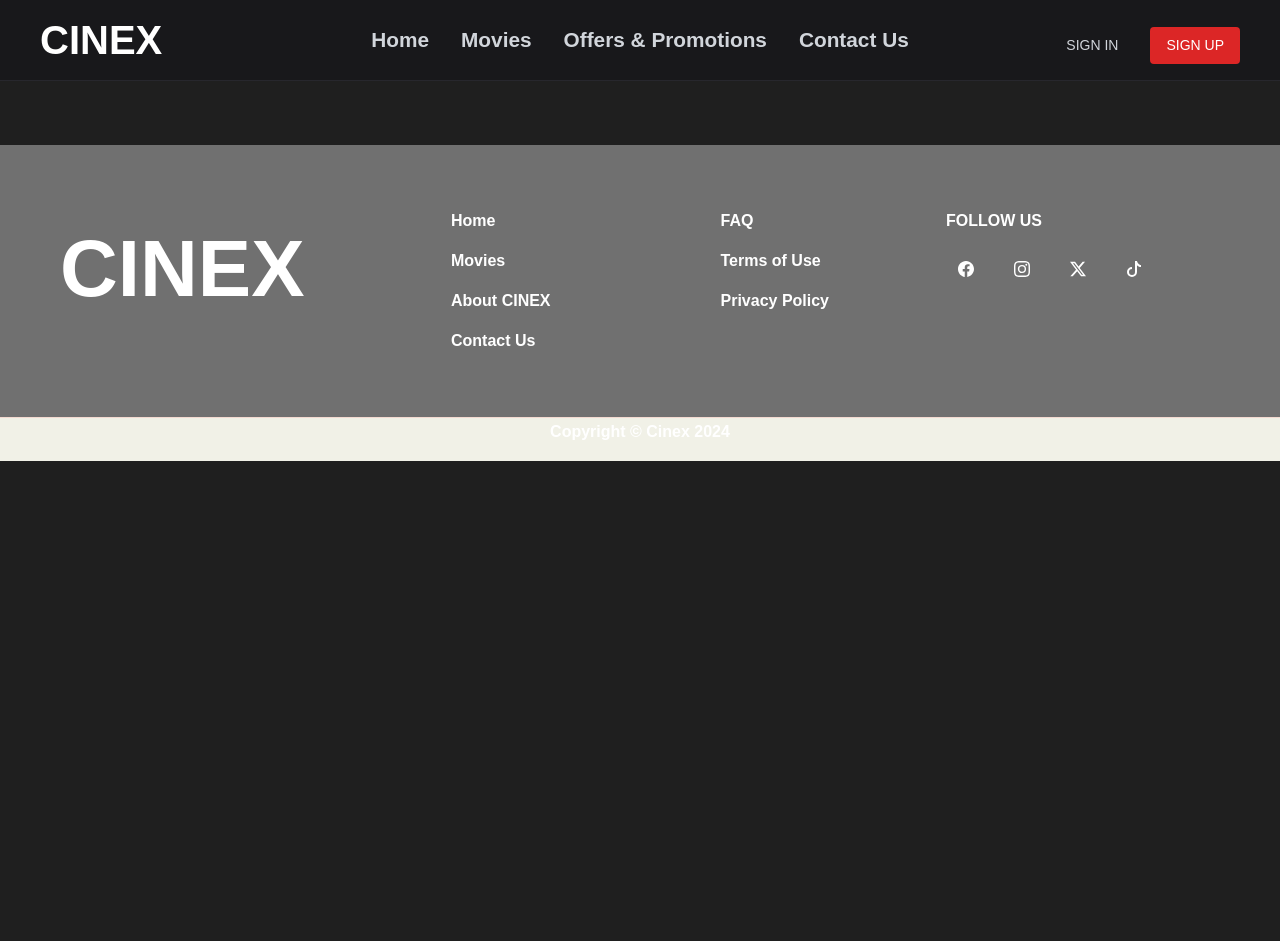
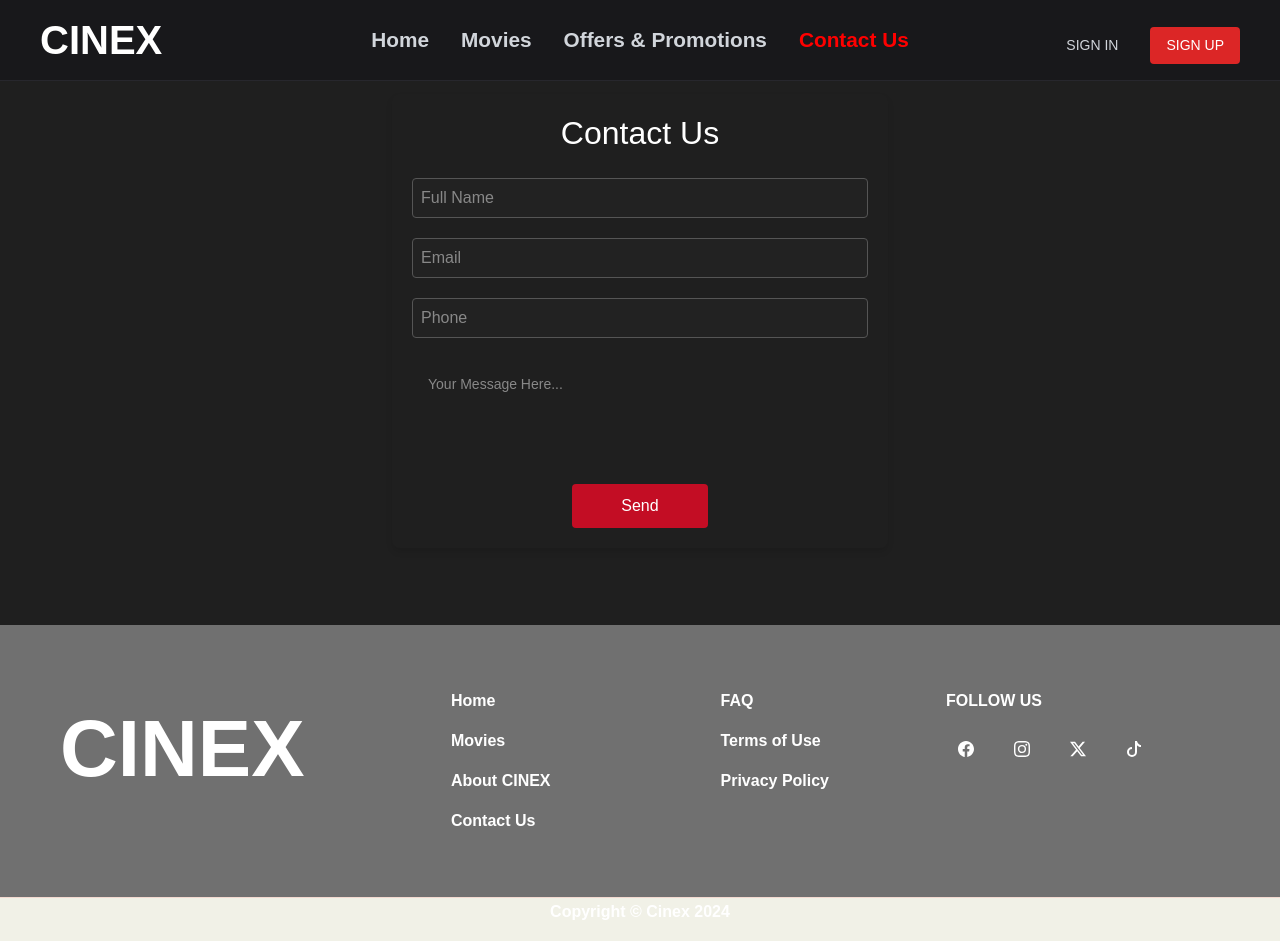
Before and after one commit to kisarasandes1122/CinexMovieBooking, a React (Vite) app: page /Contactus in a window 1280 px wide. Before the commit the page ends 800 px from the top, so only its background shows below. Built offline with nearby package versions, Linux system fonts and the light colour scheme.

Commit message:
update contact us

```diff
--- a/src/App.jsx
+++ b/src/App.jsx
@@ -10,6 +10,7 @@ import SignInform from './components/SignInform/SignIn';
 import SeatSelection from './components/MovieSelectionPage/SeatSelection';
 import Header from './components/Yokis/Header';
 import AdminSignIn from './Pages/AdminSignIn';
+import ContactUS from './components/ContactUS/Contactus';
 import Moviemanagement from './Pages/Moviemanagement';
 import TheatreManage from './components/TheatreManage/TheatreManage';
 import AdminDash from './components/AdminDashboard/AdminDash';
@@ -34,6 +35,7 @@ const App = () => {
             <Route path="/Moviemanagement" element={<Moviemanagement />} />
             <Route path="/TheatreManage" element={<TheatreManage/>}/>
             <Route path="/payment" element={<Payments/>}/>
+            <Route path="/Contactus" element={<ContactUS/>}/>
           </Routes>
           <Footer/>
         </div>
--- /dev/null
+++ b/src/components/ContactUS/Contactus.css
@@ -0,0 +1,83 @@
+.contactus-form {
+    display: flex;
+    justify-content: center;
+    align-items: center;
+    height: 60vh;
+    padding: 20px;
+  }
+
+  .form-container {
+    padding: 20px;
+    width: 40%;
+    box-shadow: 0 4px 6px rgba(0, 0, 0, 0.1);
+    text-align: center;
+    border-radius: 8px;
+  }
+
+  h2 {
+    margin-bottom: 20px;
+    color: #ffffff;
+  }
+
+  form {
+    display: flex;
+    flex-direction: column;
+  }
+
+  input, textarea {
+    margin-bottom: 15px;
+    padding: 10px;
+    font-size: 16px;
+    border: 1px solid #ccc;
+    border-radius: 4px;
+    background-color: #ffffff;
+  }
+
+  textarea {
+    resize: none;
+    height: 100px;
+  }
+
+  .button-cus {
+    background-color: #c30d24;
+    color: white;
+    padding: 10px;
+    border: none;
+    border-radius: 4px;
+    cursor: pointer;
+    font-size: 16px;
+    width: 30%;
+    display: flex;
+    justify-content: center;
+  }
+
+  button:hover {
+    background-color: #a30a1b;
+  }
+
+  .cusbtn {
+    justify-content: center;
+    display: flex;
+  }
+
+  @media (max-width: 768px) {
+    .form-container {
+        width: 90%;
+        padding: 15px;
+    }
+
+    h2 {
+        font-size: 20px;
+    }
+
+    input, textarea {
+        font-size: 14px;
+        padding: 8px;
+    }
+
+    .button-cus {
+        width: 100%;
+        padding: 10px;
+        font-size: 14px;
+    }
+  }
--- /dev/null
+++ b/src/components/ContactUS/Contactus.jsx
@@ -0,0 +1,23 @@
+import React from 'react';
+import './Contactus.css';
+
+const ContactUS = () => {
+  return (
+    <div className="contactus-form">
+        <div className="form-container">
+        <h2>Contact Us</h2>
+            <form>
+                <input type="text" placeholder="Full Name" required />
+                <input type="email" placeholder="Email" required />
+                <input type="tel" placeholder="Phone" required />
+                <textarea placeholder="Your Message Here..." required></textarea>
+                <div className="cusbtn">
+                    <button className='button-cus' type="submit">Send</button>
+                </div>
+            </form>
+        </div>
+    </div>
+  );
+};
+
+export default ContactUS;
--- a/src/components/Navbar/Navbar.jsx
+++ b/src/components/Navbar/Navbar.jsx
@@ -14,7 +14,7 @@ const Navbar = () => {
             <NavLink href="/">Home</NavLink>
             <NavLink href="/Moviepage">Movies</NavLink>
             <NavLink href="/offers">Offers & Promotions</NavLink>
-            <NavLink href="/contact">Contact Us</NavLink>
+            <NavLink href="/Contactus">Contact Us</NavLink>
           </div>
 
           <div className="auth-buttons">
```
